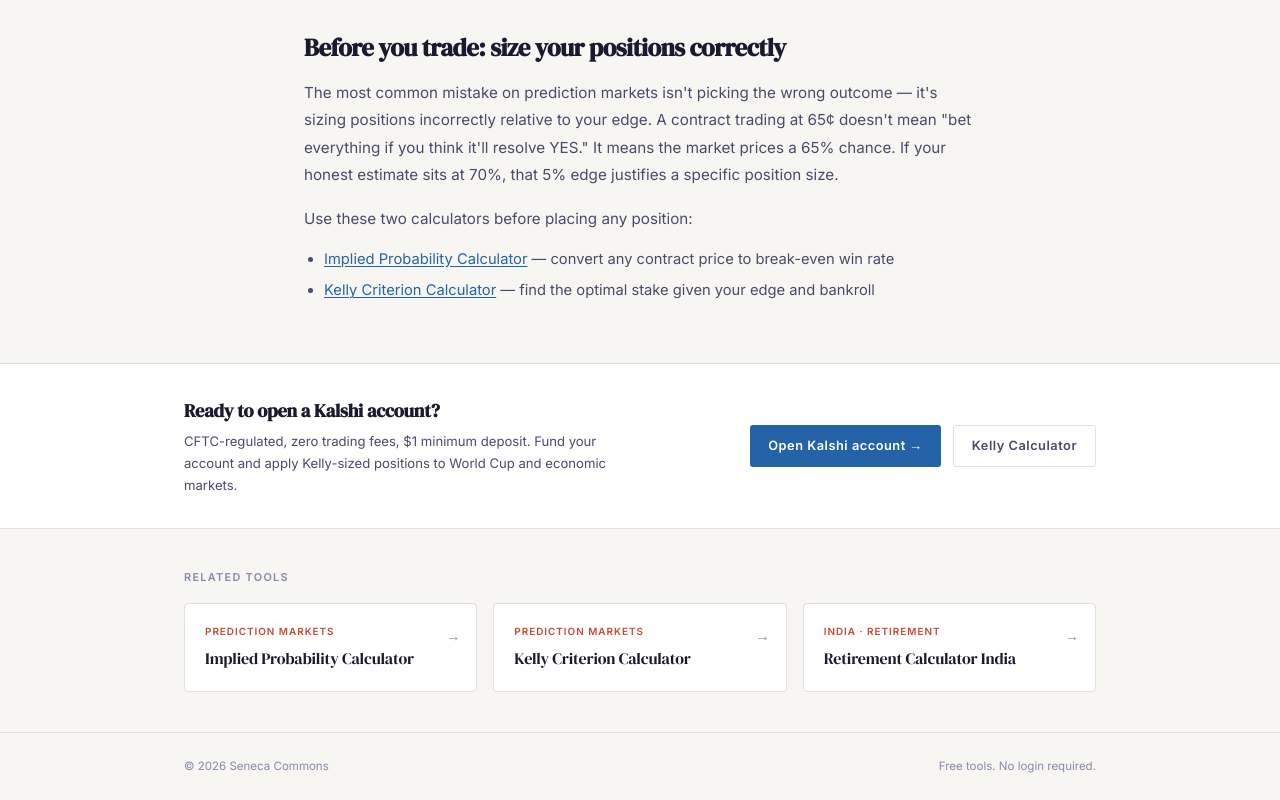
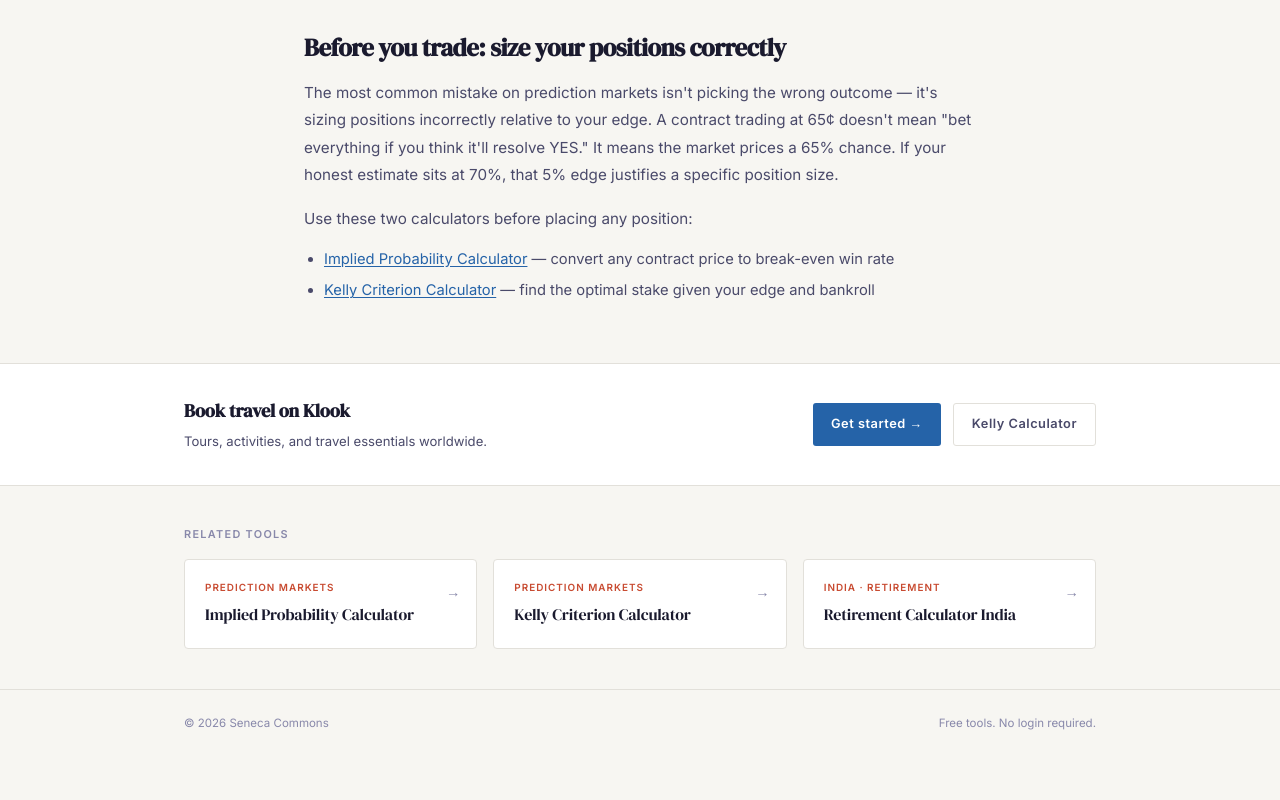
Before and after one commit to LJ808/senecacommons-site, a plain HTML site: page signal/kalshi-vs-polymarket.html in a window 1280 px wide. Shown: the part 3263-4063 px from the top of the page. After the commit the page ends 4019 px from the top, so only its background shows below. Drawn offline with Linux system fonts and the light colour scheme.

Commit message:
Replace Kalshi/Robinhood CTAs with vCommission rotation, add kalshi-vs-polymarket to worldwide pool

```diff
--- a/affiliates.json
+++ b/affiliates.json
@@ -57,8 +57,93 @@
       "program": "kalshi",
       "commission": "none — direct link, no affiliate tracking",
       "weight": 1.0,
+      "active": false,
+      "pages": ["kalshi-vs-polymarket"],
+      "notes": "Deactivated 2026-06-23 on implied-probability-calculator/kelly-criterion-calculator — Kalshi referral program confirmed a non-starter, replaced by rotating vCommission worldwide set on those two pages. Left active-eligible only on kalshi-vs-polymarket pending operator review of that page separately."
+    },
+    {
+      "id": "purevpn",
+      "label": "Get PureVPN",
+      "subtext": "Fast, no-log VPN. Multi-device protection.",
+      "url": "https://track.vcommission.com/click?campaign_id=10203&pub_id=130193&source=page-purevpn",
+      "network": "vcommission",
+      "program": "purevpn",
+      "commission": "80% revenue share (new sale)",
+      "weight": 1.0,
       "active": true,
       "pages": ["implied-probability-calculator", "kelly-criterion-calculator", "kalshi-vs-polymarket"]
+    },
+    {
+      "id": "nordpass",
+      "label": "Secure your passwords with NordPass",
+      "subtext": "Password manager built by the NordVPN team.",
+      "url": "https://track.vcommission.com/click?campaign_id=10181&pub_id=130193&source=page-nordpass",
+      "network": "vcommission",
+      "program": "nordpass",
+      "commission": "52.5% (1mo new), 21% (12mo new), 7% (12mo renewal)",
+      "weight": 1.0,
+      "active": true,
+      "pages": ["implied-probability-calculator", "kelly-criterion-calculator", "kalshi-vs-polymarket"]
+    },
+    {
+      "id": "klook",
+      "label": "Book travel on Klook",
+      "subtext": "Tours, activities, and travel essentials worldwide.",
+      "url": "https://track.vcommission.com/click?campaign_id=10132&pub_id=130193&source=page-klook",
+      "network": "vcommission",
+      "program": "klook",
+      "commission": "1.4% revenue share",
+      "weight": 1.0,
+      "active": true,
+      "pages": ["implied-probability-calculator", "kelly-criterion-calculator", "kalshi-vs-polymarket"]
+    },
+    {
+      "id": "cloveoralcare",
+      "label": "Shop Clove Oral Care",
+      "subtext": "Premium oral care essentials, made in India.",
+      "url": "https://track.vcommission.com/click?campaign_id=12131&pub_id=130193&source=page-cloveoralcare",
+      "network": "vcommission",
+      "program": "cloveoralcare",
+      "commission": "₹58/sale",
+      "weight": 1.0,
+      "active": true,
+      "pages": ["retirement-calculator-india", "payroll-calculator-india-excel", "sip-calculator-india", "salary-bonus-calculator-india"]
+    },
+    {
+      "id": "jivisa",
+      "label": "Shop Jivisa skincare",
+      "subtext": "Ayurvedic-inspired skincare and beauty essentials.",
+      "url": "https://track.vcommission.com/click?campaign_id=13410&pub_id=130193&source=page-jivisa",
+      "network": "vcommission",
+      "program": "jivisa",
+      "commission": "₹51.80/sale",
+      "weight": 1.0,
+      "active": true,
+      "pages": ["retirement-calculator-india", "payroll-calculator-india-excel", "sip-calculator-india", "salary-bonus-calculator-india"]
+    },
+    {
+      "id": "nourishmantra",
+      "label": "Shop Nourish Mantra",
+      "subtext": "Natural wellness and ayurvedic health products.",
+      "url": "https://track.vcommission.com/click?campaign_id=12144&pub_id=130193&source=page-nourishmantra",
+      "network": "vcommission",
+      "program": "nourishmantra",
+      "commission": "₹49/sale",
+      "weight": 1.0,
+      "active": true,
+      "pages": ["retirement-calculator-india", "payroll-calculator-india-excel", "sip-calculator-india", "salary-bonus-calculator-india"]
+    },
+    {
+      "id": "firstcry",
+      "label": "Shop FirstCry for baby & kids",
+      "subtext": "India's largest baby and kids store.",
+      "url": "https://track.vcommission.com/click?campaign_id=10081&pub_id=130193&source=page-firstcry",
+      "network": "vcommission",
+      "program": "firstcry",
+      "commission": "₹35/qualifying action (CPA)",
+      "weight": 1.0,
+      "active": true,
+      "pages": ["retirement-calculator-india", "payroll-calculator-india-excel", "sip-calculator-india", "salary-bonus-calculator-india"]
     }
   ]
 }
--- a/signal/kalshi-vs-polymarket.html
+++ b/signal/kalshi-vs-polymarket.html
@@ -273,15 +273,15 @@ footer { border-top: 1px solid var(--rule); padding: 24px 0; margin-top: auto; }
     </div>
   </div>
 
-  <!-- CTA -->
-  <div class="cta-strip">
+  <!-- CTA (rotating affiliate) -->
+  <div class="cta-strip" id="affiliateBanner" style="display:none;">
     <div class="wrap-wide cta-inner">
       <div class="cta-text">
-        <h3>Ready to open a Kalshi account?</h3>
-        <p>CFTC-regulated, zero trading fees, $1 minimum deposit. Fund your account and apply Kelly-sized positions to World Cup and economic markets.</p>
+        <h3 id="affiliateLabel"></h3>
+        <p id="affiliateSubtext"></p>
       </div>
       <div class="cta-links">
-        <a href="https://kalshi.com/sign-up" class="btn btn-primary" target="_blank" rel="noopener">Open Kalshi account →</a>
+        <a id="affiliateLink" href="#" class="btn btn-primary" target="_blank" rel="noopener sponsored" onclick="trackAffiliateClick()">Get started →</a>
         <a href="/tools/kelly-criterion-calculator" class="btn btn-outline">Kelly Calculator</a>
       </div>
     </div>
@@ -319,5 +319,32 @@ footer { border-top: 1px solid var(--rule); padding: 24px 0; margin-top: auto; }
     <p class="footer-note">Free tools. No login required.</p>
   </div>
 </footer>
+
+<script>
+let _aff=null;
+(async function(){
+  try{
+    const res=await fetch('/affiliates.json');
+    const data=await res.json();
+    const page='kalshi-vs-polymarket';
+    const cands=data.slots.filter(s=>s.active&&s.pages.includes(page));
+    if(!cands.length)return;
+    const tw=cands.reduce((s,c)=>s+c.weight,0);
+    let rand=Math.random()*tw,chosen=cands[cands.length-1];
+    for(const c of cands){rand-=c.weight;if(rand<=0){chosen=c;break;}}
+    _aff=chosen;
+    document.getElementById('affiliateLabel').textContent=chosen.label;
+    document.getElementById('affiliateSubtext').textContent=chosen.subtext;
+    document.getElementById('affiliateLink').href=chosen.url;
+    document.getElementById('affiliateBanner').style.display='block';
+  }catch(e){}
+})();
+function trackAffiliateClick(){
+  if(!_aff)return;
+  fetch('/api/click',{method:'POST',headers:{'Content-Type':'application/json'},
+    body:JSON.stringify({id:_aff.id,program:_aff.program,page:'kalshi-vs-polymarket',ts:Date.now(),ua:navigator.userAgent.slice(0,120)}),
+    mode:'no-cors'}).catch(()=>{});
+}
+</script>
 </body>
 </html>
```
Also changed, not shown: tools/implied-probability-calculator.html (+30 -5 lines), tools/kelly-criterion-calculator.html (+30 -5 lines).
